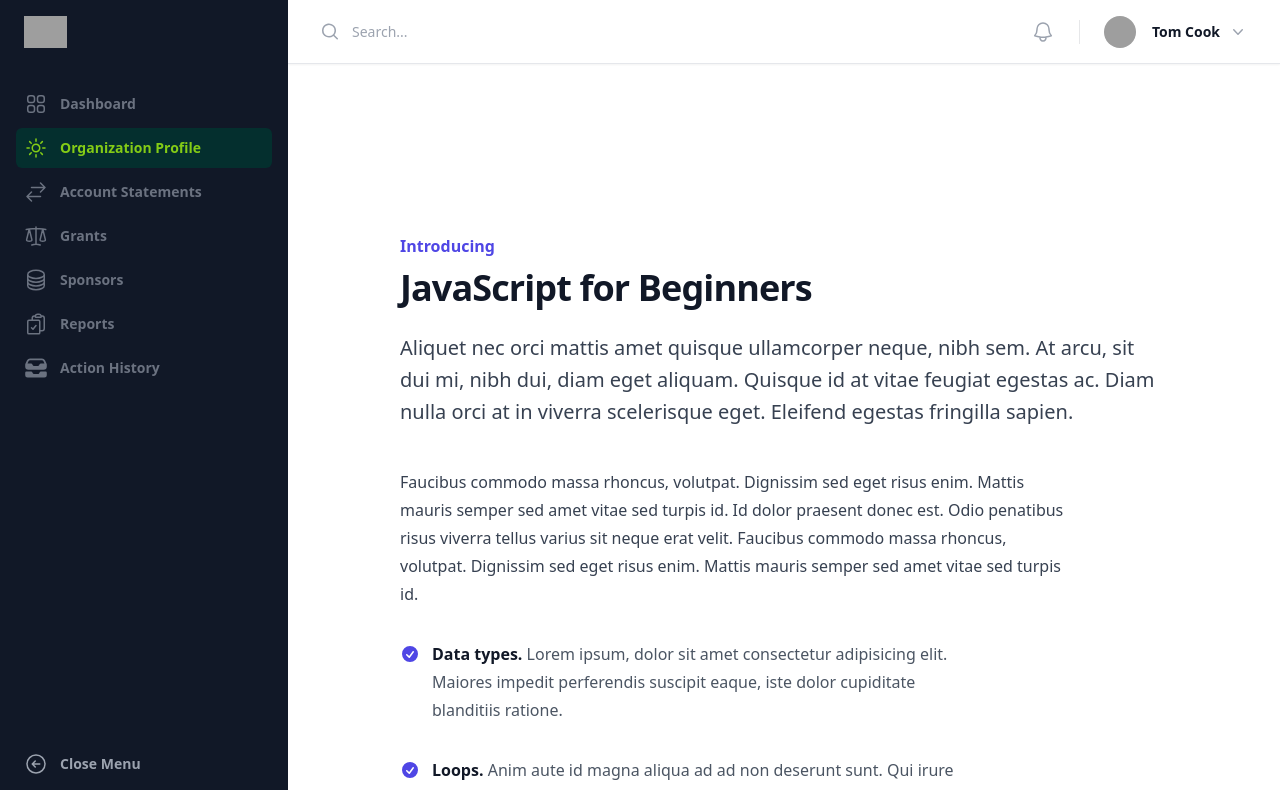
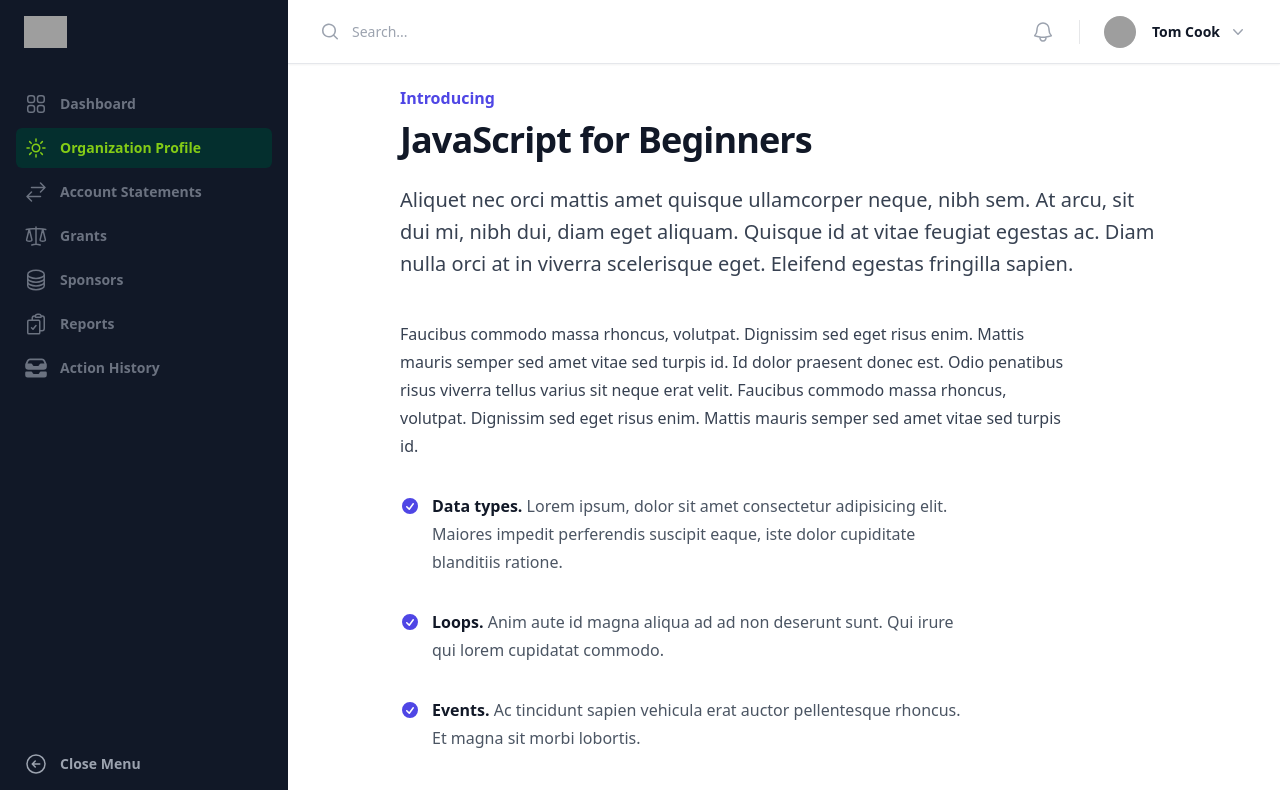
Before and after one commit to code4romania/alex-client, a Next.js app: page / in a window 1280 px wide. Shown: the top 790 px of the page. Built offline with nearby package versions, Linux system fonts and the light colour scheme; grey boxes are pictures that could not be loaded; a web font is replaced by a local one.

Commit message:
Fixed UI a bit.

```diff
--- a/app/layout.tsx
+++ b/app/layout.tsx
@@ -23,9 +23,9 @@ export default function RootLayout({
           <Navbar />
           <div className="lg:pl-72">
             <Navheader />
-            <main className="py-10">
+            <main className="py-5">
               {/* Content is placed here */}
-              <div className="px-4 sm:px-6 lg:px-8">{children}</div>
+              <div className="px-4 sm:px-2 lg:px-5">{children}</div>
             </main>
           </div>
         </div>
--- a/app/page.tsx
+++ b/app/page.tsx
@@ -5,7 +5,7 @@ import {
 
 export default function Home() {
   return (
-    <div className="bg-white px-6 py-32 lg:px-8">
+    <div className="bg-white">
       <div className="mx-auto max-w-3xl text-base leading-7 text-gray-700">
         <p className="text-base font-semibold leading-7 text-indigo-600">
           Introducing
```
